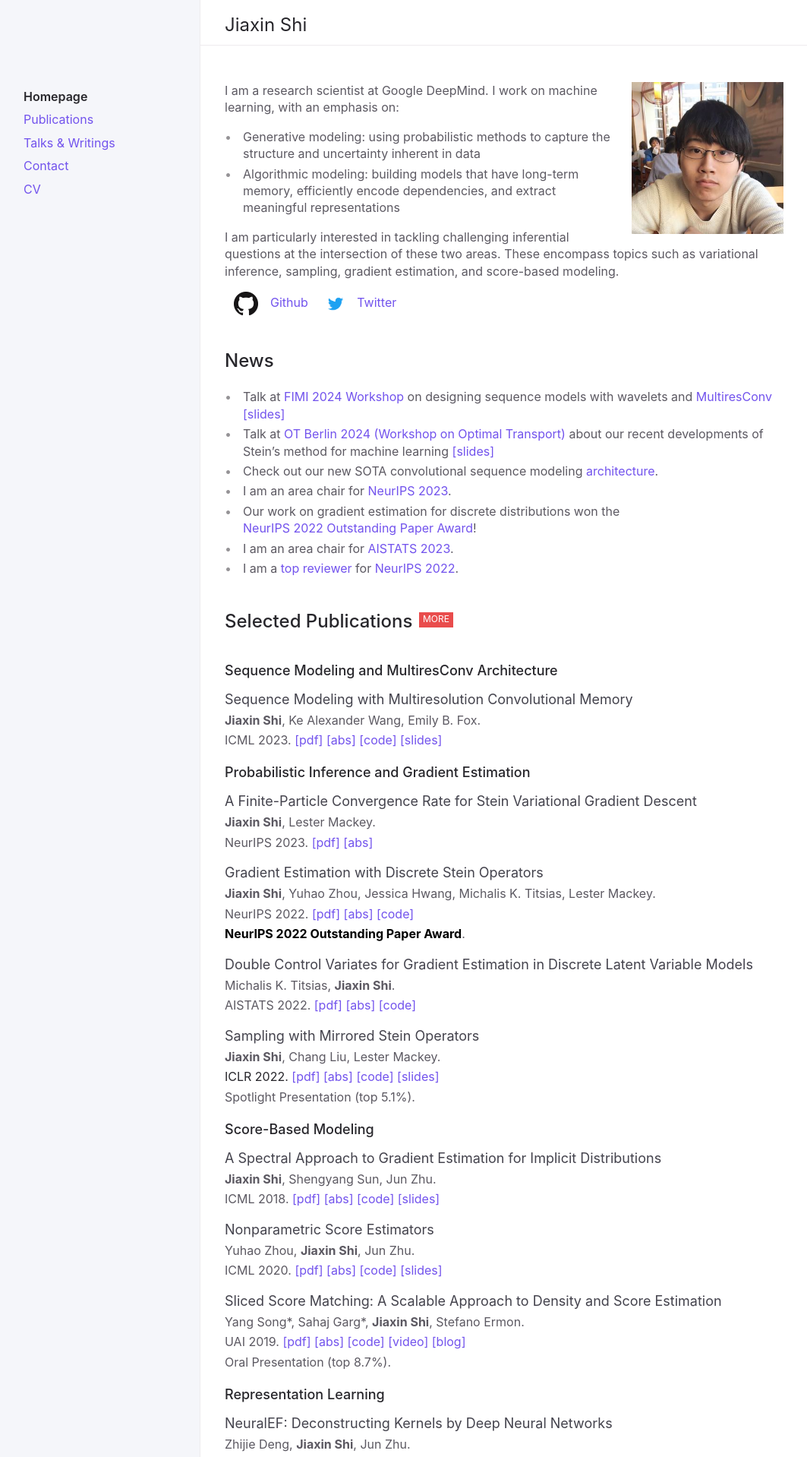
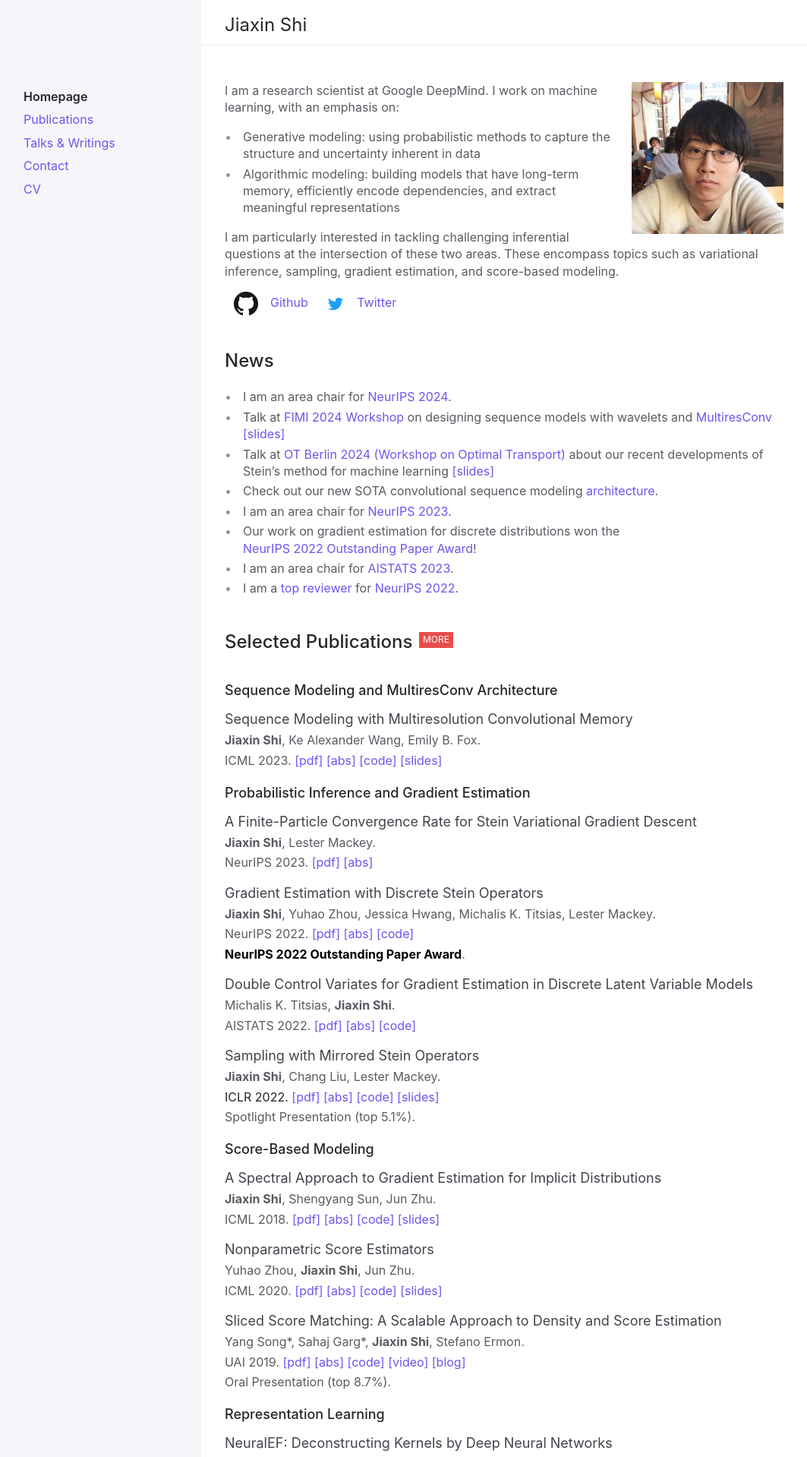
Before and after one commit to thjashin/thjashin.github.io, a Jekyll site: the page built from index.md, in a window 1280 px wide. Shown: the top 1918 px of the page at 76% size, without its empty margins (92-1155 px from the left). Built offline with Jekyll 4.4.1, drawn with Linux system fonts in a browser that asks for light colours.

Commit message:
Update index.md

```diff
--- a/index.md
+++ b/index.md
@@ -38,6 +38,7 @@ I received my B.E. in Computer Science at Tsinghua University.
 ## News
 {: .d-inline-block :}
 
+* I am an area chair for [NeurIPS 2024](https://neurips.cc/Conferences/2024).
 * Talk at [FIMI 2024 Workshop](https://ismseminar.github.io/fimi2024/) on designing sequence models with wavelets and [MultiresConv](https://arxiv.org/abs/2305.01638)  [[slides]](https://thjashin.github.io/talks/multires-conv-fimi.pdf)
 * Talk at [OT Berlin 2024 (Workshop on Optimal Transport)](https://sites.google.com/corp/view/ot-berlin-2024) about our recent developments of Stein's method for machine learning [[slides]](https://thjashin.github.io/talks/ot-berlin-stein-jiaxins.pdf)
 * Check out our new SOTA convolutional sequence modeling [architecture](https://github.com/thjashin/multires-conv).
```
